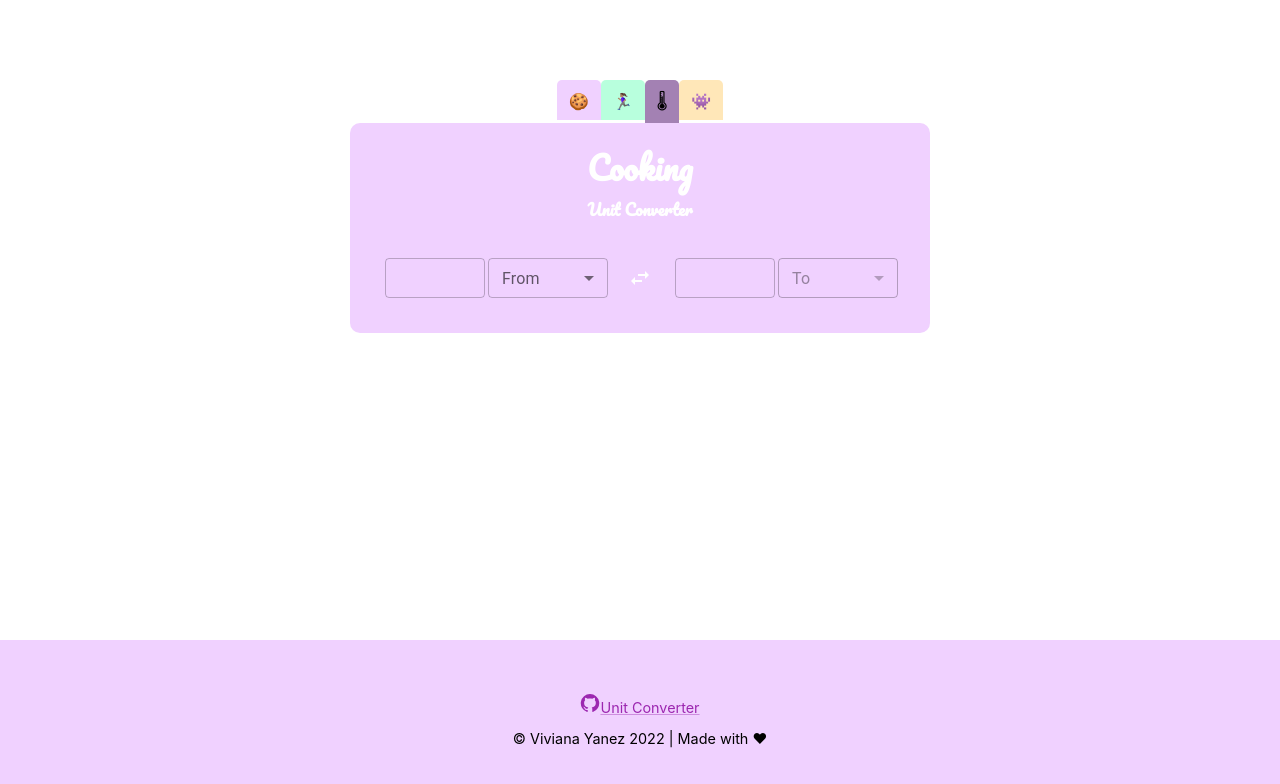
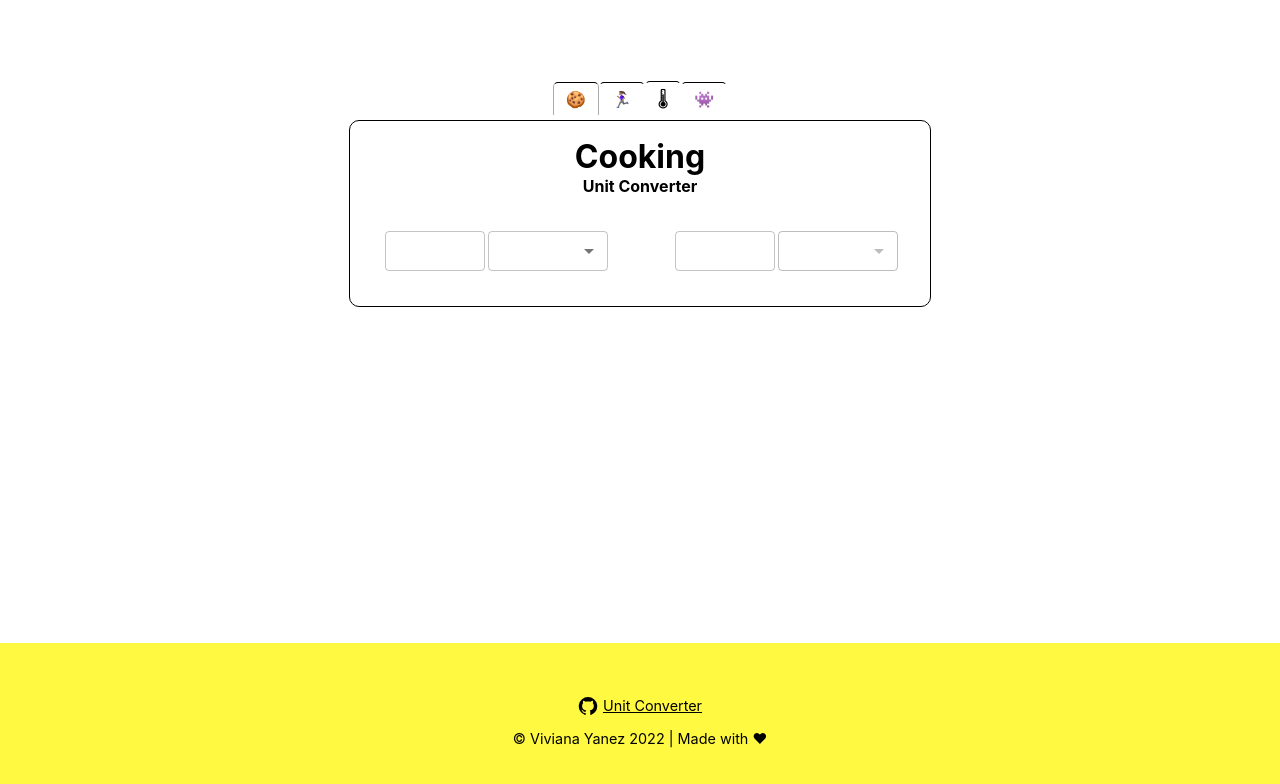
Before and after one commit to vivitt/unit-converter, a React (Create React App) app: page / in a window 1280 px wide. Shown: the top 784 px of the page. Built offline with nearby package versions, Linux system fonts and the light colour scheme.

Commit message:
improve css and accesibility

```diff
--- a/src/App.tsx
+++ b/src/App.tsx
@@ -6,7 +6,6 @@ import "./styles/App.scss";
 import TabGroup from "./components/TabGroup";
 
 const App: React.FC = () => {
-  const [color, setColor] = useState<string>("#F0D1FF");
   return (
     <div className="App">
       <Box
@@ -18,10 +17,10 @@ const App: React.FC = () => {
           justifyContent: "center",
         }}
       >
-        <TabGroup setColor={setColor} />
+        <TabGroup />
       </Box>
 
-      <Footer color={color} />
+      <Footer />
     </div>
   );
 };
--- a/src/components/Footer.tsx
+++ b/src/components/Footer.tsx
@@ -3,28 +3,29 @@ import GitHubIcon from "@mui/icons-material/GitHub";
 
 import Link from "@mui/material/Link";
 import Box from "@mui/material/Box";
-interface IProps {
-  color: string;
-}
 
-const Footer: React.FC<IProps> = ({ color }) => {
+const Footer: React.FC = () => {
   return (
     <Box
       sx={{
         width: "100%",
         position: "absolute",
         bottom: "0",
-        backgroundColor: color,
       }}
     >
       <div className="footer">
         <p className="footer__link">
           <Link
-            color="secondary"
+            sx={{ display: "flex", alignItems: "center" }}
+            color="inherit"
             href="https://github.com/Rviewer-Challenges/uGVtM3PdS45c4PdTPLKU"
             target="blank"
           >
-            <GitHubIcon fontSize="small"></GitHubIcon>Unit Converter
+            <GitHubIcon
+              fontSize="small"
+              sx={{ paddingInlineEnd: "5px" }}
+            ></GitHubIcon>
+            Unit Converter
           </Link>
         </p>
 
--- a/src/components/InputField.tsx
+++ b/src/components/InputField.tsx
@@ -11,9 +11,15 @@ interface IProps {
 const InputField: React.FC<IProps> = ({ type, readonly, value, setValue }) => {
   return (
     <TextField
-      sx={{ width: "100px", margin: "3px" }}
+      sx={{
+        width: "100px",
+        margin: "3px",
+        backgroundColor: "white",
+        borderRadius: "4px",
+      }}
       inputProps={{ "data-testid": type }}
       id={type}
+      color="primary"
       variant="outlined"
       value={value}
       // placeholder="0"
--- a/src/components/SelectInput.tsx
+++ b/src/components/SelectInput.tsx
@@ -37,18 +37,20 @@ const SelectInput: React.FC<IProps> = ({
   return (
     <Box sx={{ minWidth: 120 }}>
       <FormControl fullWidth disabled={isDisabled}>
-        <InputLabel htmlFor={direction} size="small">
-          {direction}
-        </InputLabel>
         <Select
-          label={direction}
-          labelId={direction}
+          sx={{
+            backgroundColor: "white",
+            borderRadius: "4px",
+          }}
           inputProps={{ "data-testid": direction }}
           id={direction}
           value={state.resourceName}
           onChange={handleChange}
           size="small"
         >
+          <MenuItem disabled value="">
+            <em>{direction}</em>
+          </MenuItem>
           {options.map((u) => (
             <MenuItem value={u.resourceName}>{u.resourceName}</MenuItem>
           ))}
--- a/src/components/TabGroup.tsx
+++ b/src/components/TabGroup.tsx
@@ -6,16 +6,12 @@ import { IUnit } from "../units/unit";
 import SelectInput from "./SelectInput";
 import InputField from "./InputField";
 import { useState, useEffect } from "react";
-
 import Button from "@mui/material/Button";
 import SwapHorizIcon from "@mui/icons-material/SwapHoriz";
 import SwapVertIcon from "@mui/icons-material/SwapVert";
 import { getResult } from "../converter";
 
-interface IProps {
-  setColor: React.Dispatch<React.SetStateAction<string>>;
-}
-const TabGroup: React.FC<IProps> = ({ setColor }) => {
+const TabGroup: React.FC = () => {
   const [from, setFrom] = useState<IUnit>({
     resourceName: "",
     multiplier: 0,
@@ -30,7 +26,7 @@ const TabGroup: React.FC<IProps> = ({ setColor }) => {
   const [numberToConvert, setNumberToConvert] = useState<string>("");
   const [result, setResult] = useState<string>("-");
 
-  const handleNavigateTabs = (color: string) => {
+  const handleNavigateTabs = () => {
     setResult("-");
     setTo({
       resourceName: "",
@@ -40,7 +36,6 @@ const TabGroup: React.FC<IProps> = ({ setColor }) => {
       resourceName: "",
       multiplier: 0,
     });
-    setColor(color);
   };
 
   const handleSwap = () => {
@@ -75,12 +70,10 @@ const TabGroup: React.FC<IProps> = ({ setColor }) => {
             <Tab
               key={u.slug}
               style={{
-                backgroundColor: `${u.color}`,
-                border: 0,
+                borderTop: "solid 1px black",
                 borderRadius: "5px 5px 0 0 ",
-                bottom: "0",
               }}
-              onClick={() => handleNavigateTabs(u.color)}
+              onClick={() => handleNavigateTabs()}
             >
               {u.emoji}
             </Tab>
@@ -89,8 +82,7 @@ const TabGroup: React.FC<IProps> = ({ setColor }) => {
         {units.map((u) => (
           <TabPanel
             style={{
-              backgroundColor: `${u.color}`,
-              border: 0,
+              border: "solid 1px black",
               borderRadius: "10px",
               zIndex: 10,
             }}
--- a/src/styles/App.scss
+++ b/src/styles/App.scss
@@ -1,13 +1,12 @@
-@import url("https://fonts.googleapis.com/css2?family=Pacifico&display=swap");
 @import "./mixins";
 @import "./variables";
+
 .App {
   text-align: center;
   padding-top: 5rem;
 }
 
 .converter {
-  font-family: "Pacifico", cursive;
   &__title {
     margin: 0;
     padding-top: 1rem;
@@ -16,7 +15,6 @@
     h4 {
       margin: 0;
       padding: 0;
-      color: white;
     }
   }
   &__form {
@@ -44,6 +42,12 @@
 }
 
 .footer {
+  background-color: rgb(255, 249, 66);
   padding: 3%;
   font-size: 0.9rem;
+  &__link {
+    display: flex;
+    justify-content: center;
+    align-items: center;
+  }
 }
```
